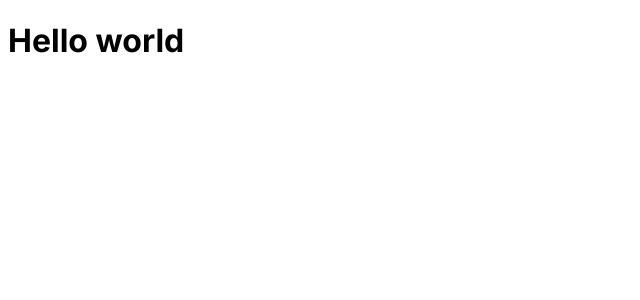
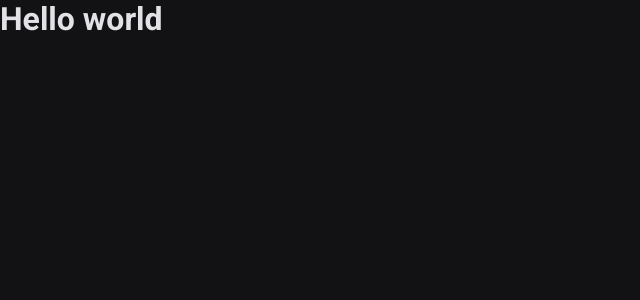
Before and after one commit to rebecaCaroba/igniteCall, a Next.js app: page / in a window 1280 px wide. Shown: the top 300 px of the page, without its empty margins (0-640 px from the left). Built offline with nearby package versions, Linux system fonts and the light colour scheme.

Commit message:
config sass

```diff
--- a/src/app/layout.tsx
+++ b/src/app/layout.tsx
@@ -1,6 +1,7 @@
 import type { Metadata } from 'next'
 import { Inter } from 'next/font/google'
 const inter = Inter({ subsets: ['latin'] })
+import './styles/global.scss'
 
 export const metadata: Metadata = {
   title: 'Create Next App',
--- /dev/null
+++ b/src/app/styles/config/_colors.scss
@@ -0,0 +1,13 @@
+$c-main: #8257e6;
+$c-gray-100: #e1e1e6;
+$c-gray-300: #c4c4cc;
+$c-gray-400: #8d8d99;
+$c-gray-500: #7c7c8a;
+$c-gray-600: #323238;
+$c-gray-700: #29292e;
+$c-gray-800: #282824;
+$c-gray-900: #121214;
+
+$c-green-300: #00b37e;
+$c-green-500: #00875f;
+$c-green-700: #015f43;
--- /dev/null
+++ b/src/app/styles/config/_variables.scss
@@ -0,0 +1,2 @@
+@import './colors';
+@import './fonts';
--- /dev/null
+++ b/src/app/styles/global.scss
@@ -0,0 +1,20 @@
+@import url('https://fonts.googleapis.com/css2?family=Roboto:wght@100;400;700&display=swap');
+@import './config/colors';
+
+* {
+    padding: 0;
+    margin: 0;
+    box-sizing: border-box;
+    font-family: 'Roboto', sans-serif;
+}
+
+body {
+    -webkit-font-smoothing: antiaLiased;
+    background-color: $c-gray-900;
+    color: $c-gray-100
+}
+
+body, input, textarea, button {
+    font-size: 400;
+    color: $c-gray-100
+}
```
Also changed, not shown: package.json (+4 -3 lines), src/app/styles/config/_fonts.scss (added, +23 -0 lines), 1 other file (tests, documents, lock files or other folders).
